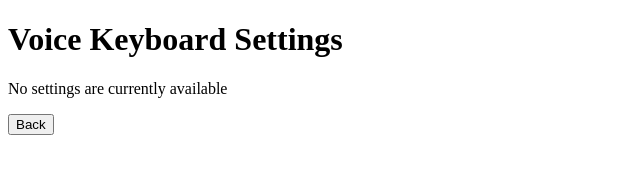
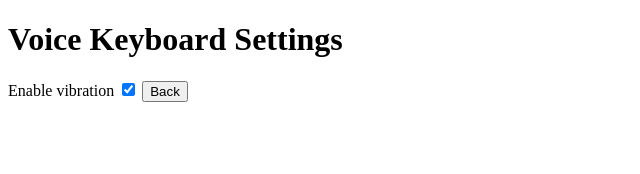
Before and after one commit to codexa/Voice-Keyboard, a plain HTML site: page settings.html in a window 1280 px wide. Both pictures are taken after a click on the button "Back". Shown: the whole page, without its empty margins (0-640 px from the left). Drawn offline with Linux system fonts and the light colour scheme.

Commit message:
Add vibration

```diff
--- a/js/settings.js
+++ b/js/settings.js
@@ -1,12 +1,11 @@
-document.getElementById('back').addEventListener('click', function() {
-	document.addEventListener('visibilitychange', function() {
-		// Close ourself after the activity transition is completed.
-		window.close();
-	});
-	var activity = new MozActivity({
-		name: 'configure',
-		data: {
-			target: 'device'
-		}
-	});
-});
+var settings = {};
+
+settings.get = function (name) {
+	name = ("app.settings."+name);
+	return localStorage.getItem(name);
+};
+
+settings.save = function (name, value) {
+	name = ("app.settings."+name);
+	localStorage.setItem(name, value);
+};
--- /dev/null
+++ b/js/settings_ui.js
@@ -0,0 +1,29 @@
+window.addEventListener('load', init);
+
+function init() {
+	document.getElementById('back').addEventListener('click', function() {
+		document.addEventListener('visibilitychange', function() {
+			// Close ourself after the activity transition is completed.
+			window.close();
+		});
+		var activity = new MozActivity({
+			name: 'configure',
+			data: {
+				target: 'device'
+			}
+		});
+	});
+
+	var vibrationEnabled = document.querySelector('#vibration-enabled-switch');
+	if (settings.get('vibration') != "false") {
+		vibrationEnabled.setAttribute('checked', '');
+		if (settings.get('vibration') != "true") {
+			settings.save('vibration', "true");
+		}
+	} else {
+		vibrationEnabled.removeAttribute('checked');
+	}
+	vibrationEnabled.onchange = function () {
+		settings.save('vibration', this.checked);
+	}
+}
--- a/settings.html
+++ b/settings.html
@@ -4,11 +4,13 @@
 	<meta name="viewport" content="width=device-width, user-scalable=no, initial-scale=1">
 	<meta charset="utf-8">
 	<title>Voice Keyboard Settings</title>
-	<script defer src="./js/settings.js"></script>
+	<script defer src="js/settings.js"></script>
+	<script defer src="js/settings_ui.js"></script>
 </head>
 <body>
 	<h1>Voice Keyboard Settings</h1>
-	<p>No settings are currently available</p>
+	<label for="vibration-enabled-switch">Enable vibration</label>
+	<input type="checkbox" id="vibration-enabled-switch">
 	<button id="back">Back</button>
 </body>
 </html>
```
Also changed, not shown: index.html (+2 -1 lines), js/main.js (+16 -0 lines).
